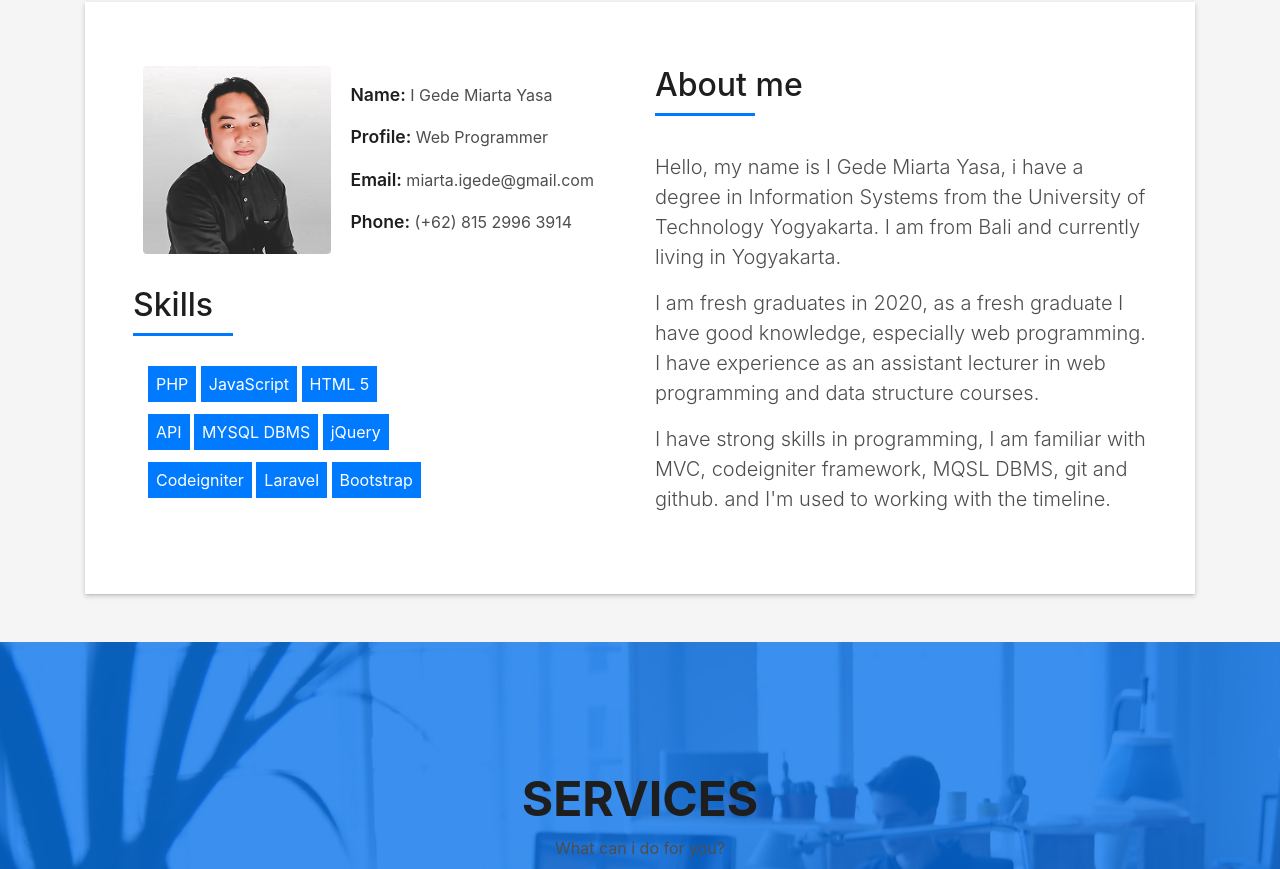
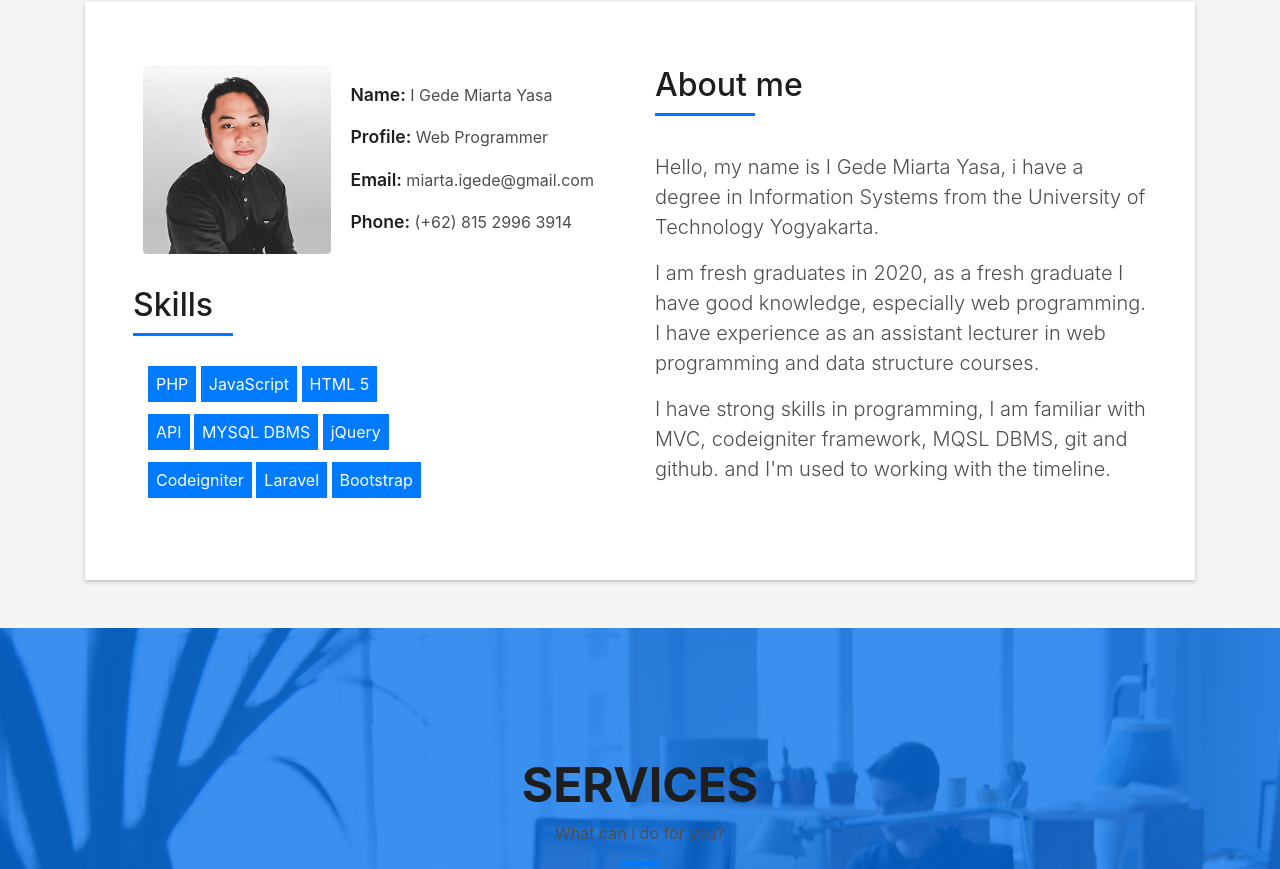
Before and after one commit to IGedeMiarta/IGedeMiarta.github.io, a plain HTML site: page index.html in a window 1280 px wide. Shown: the part 862-1731 px from the top of the page. Drawn offline with Linux system fonts and the light colour scheme; files whose address does not match are found by name.

Commit message:
bug pic png

```diff
--- a/index.html
+++ b/index.html
@@ -141,7 +141,7 @@
                     </h5>
                   </div>
                   <p class="lead">
-                    Hello, my name is I Gede Miarta Yasa, i have a degree in Information Systems from the University of Technology Yogyakarta. I am from Bali and currently living in Yogyakarta.
+                    Hello, my name is I Gede Miarta Yasa, i have a degree in Information Systems from the University of Technology Yogyakarta.
                   </p>
                   <p class="lead">
                     I am fresh graduates in 2020, as a fresh graduate I have good knowledge, especially web programming. I have experience as an assistant lecturer in web programming and data structure courses.
@@ -369,7 +369,7 @@
 <<<<<<< HEAD
               <a href="#" data-toggle="modal" data-target="#ModalROP"><img src="img/rop.png" alt="" class="img-fluid"></a>
 =======
-              <a href="#" data-toggle="modal" data-target="#ModalROP"><img src="img/login.PNG" alt="" class="img-fluid"></a>
+
 >>>>>>> 0ded21d095e72dce1a2f0ecac9957f97f895d613
             </div>
             <div class="card-body">
```
